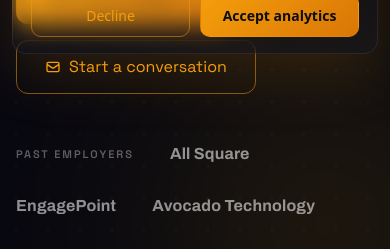
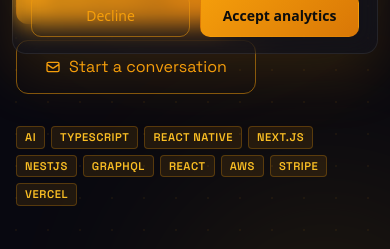
Before and after one commit to Cagyo/portfolio, a Next.js app: page / in a window 390 px wide. Shown: the part 778-1027 px from the top of the page. Built offline with nearby package versions, Linux system fonts and the light colour scheme; no server answers.

Commit message:
feat(home): add top skills in mobile viewports

```diff
--- a/app/_home/hero/HeroSection.tsx
+++ b/app/_home/hero/HeroSection.tsx
@@ -7,6 +7,7 @@ import { BlobBackground } from "@/app/_components/BlobBackground";
 import { Button } from "@/app/_components/button/Button";
 import { ScrollIndicator } from "@/app/_components/ScrollIndicator";
 import { HeroLogos } from "./HeroLogos";
+import { HeroSkillChips } from "./HeroSkillChips";
 import { PhotoCard } from "./PhotoCard";
 import { TestimonialSnippet, type SnippetTestimonial } from "@/app/_home/recommendations/TestimonialSnippet";
 
@@ -93,6 +94,8 @@ export async function HeroSection() {
             </Button>
           </div>
 
+          <HeroSkillChips />
+
           <HeroLogos label={t("logosLabel")} logos={logos} />
 
           {/* Mobile testimonial snippet — mirrors the floating card on desktop */}
--- /dev/null
+++ b/app/_home/hero/HeroSkillChips.tsx
@@ -0,0 +1,13 @@
+import { Tag } from "@/app/_components/tag/Tag";
+import { TOP_SKILL_NAMES } from "./top-skills";
+
+export function HeroSkillChips() {
+  return (
+    <div className="flex flex-wrap gap-1.5 lg:hidden" aria-label="Core stack">
+      <Tag variant="amber">AI</Tag>
+      {TOP_SKILL_NAMES.map((name) => (
+        <Tag key={name}>{name}</Tag>
+      ))}
+    </div>
+  );
+}
--- a/app/_home/hero/PhotoCard.tsx
+++ b/app/_home/hero/PhotoCard.tsx
@@ -2,14 +2,12 @@ import Image from "next/image";
 import styles from "./PhotoCard.module.css";
 import { Tag } from "@/app/_components/tag/Tag";
 import { TestimonialSnippet, type SnippetTestimonial } from "@/app/_home/recommendations/TestimonialSnippet";
-import { SKILLS } from "@/app/_data/skills-data";
+import { TOP_SKILL_NAMES } from "./top-skills";
 
 type PhotoCardProps = {
   availableLabel: string;
   testimonial?: SnippetTestimonial;
 };
-
-const TOP_SKILL_NAMES = SKILLS.filter((skill) => "top" in skill && skill.top).map((skill) => skill.name);
 
 export function PhotoCard({ availableLabel, testimonial }: PhotoCardProps) {
   return (
--- /dev/null
+++ b/app/_home/hero/top-skills.ts
@@ -0,0 +1,5 @@
+import { SKILLS } from "@/app/_data/skills-data";
+
+export const TOP_SKILL_NAMES = SKILLS
+  .filter((skill) => "top" in skill && skill.top)
+  .map((skill) => skill.name);
```
